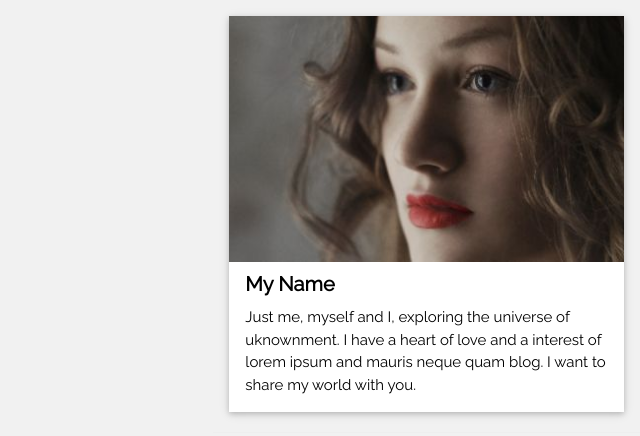
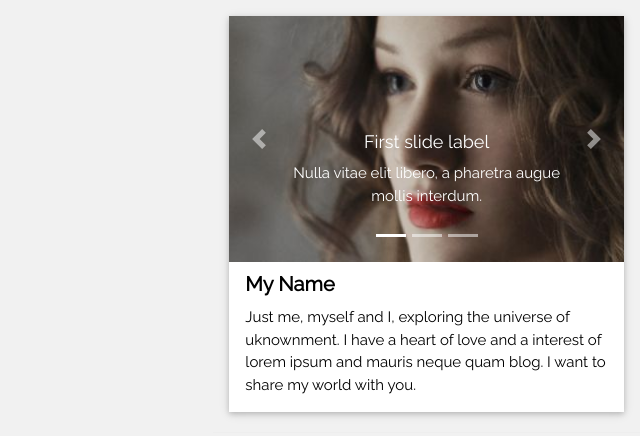
Before and after one commit to Heaciy/blog, a Django app: template templates/index.html in a window 1280 px wide. Shown: the part 165-601 px from the top of the page, without its empty margins (640-1280 px from the left). Run offline with Django 3.2, Linux system fonts and the light colour scheme; the template is opened without the code that fills it, so the values that code supplies are empty; parts of the project's set-up code (start-up, migrations or seed data) failed here and were passed over; some libraries are stand-ins or nearby versions.

Commit message:
add some pictures

```diff
--- a/templates/about_me.html
+++ b/templates/about_me.html
@@ -1,6 +1,45 @@
 {% load staticfiles %}
 <div class="w3-card w3-margin w3-margin-top">
-<img src="/statics/images/avatar_g.jpg" style="width:100%">
+<div class="bd-example">
+    <div id="carouselExampleCaptions" class="carousel slide" data-ride="carousel">
+        <ol class="carousel-indicators">
+            <li data-target="#carouselExampleCaptions" data-slide-to="0" class="active"></li>
+            <li data-target="#carouselExampleCaptions" data-slide-to="1"></li>
+            <li data-target="#carouselExampleCaptions" data-slide-to="2"></li>
+        </ol>
+        <div class="carousel-inner">
+            <div class="carousel-item active">
+                <img src="/statics/images/images/1.jpg" class="d-block w-100" alt="...">
+                <div class="carousel-caption d-none d-md-block">
+                    <h5>First slide label</h5>
+                    <p>Nulla vitae elit libero, a pharetra augue mollis interdum.</p>
+                </div>
+            </div>
+            <div class="carousel-item">
+                <img src="/statics/images/images/2.jpg" class="d-block w-100" alt="...">
+                <div class="carousel-caption d-none d-md-block">
+                    <h5>Second slide label</h5>
+                    <p>Lorem ipsum dolor sit amet, consectetur adipiscing elit.</p>
+                </div>
+            </div>
+            <div class="carousel-item">
+                <img src="/statics/images/images/3.jpg" class="d-block w-100" alt="...">
+                <div class="carousel-caption d-none d-md-block">
+                    <h5>Third slide label</h5>
+                    <p>Praesent commodo cursus magna, vel scelerisque nisl consectetur.</p>
+                </div>
+            </div>
+        </div>
+        <a class="carousel-control-prev" href="#carouselExampleCaptions" role="button" data-slide="prev">
+            <span class="carousel-control-prev-icon" aria-hidden="true"></span>
+            <span class="sr-only">Previous</span>
+        </a>
+        <a class="carousel-control-next" href="#carouselExampleCaptions" role="button" data-slide="next">
+            <span class="carousel-control-next-icon" aria-hidden="true"></span>
+            <span class="sr-only">Next</span>
+        </a>
+    </div>
+</div>
     <div class="w3-container w3-white">
       <h4><b>My Name</b></h4>
       <p>Just me, myself and I, exploring the universe of uknownment. I have a heart of love and a interest of lorem ipsum and mauris neque quam blog. I want to share my world with you.</p>
```
Also changed, not shown: statics/images/images/1.jpg (added), statics/images/images/10.jpg (added), statics/images/images/2.jpg (added), statics/images/images/3.jpg (added), statics/images/images/4.jpg (added), statics/images/images/5.jpg (added), statics/images/images/6.jpg (added), statics/images/images/7.jpg (added), statics/images/images/8.jpg (added), statics/images/images/9.jpg (added).
